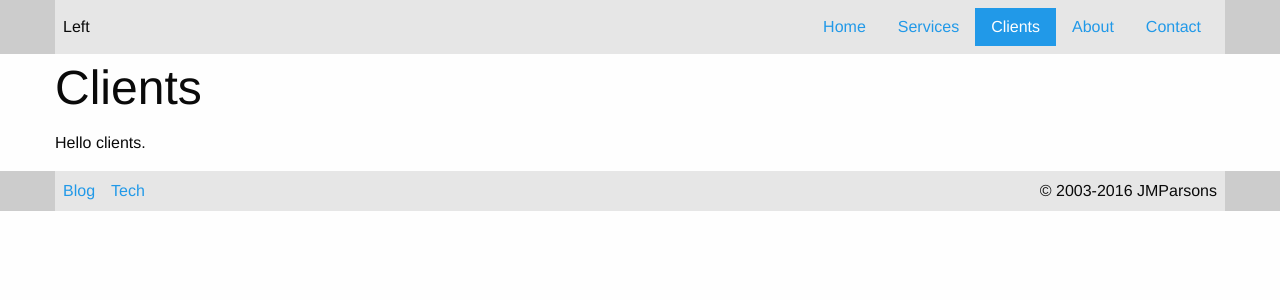
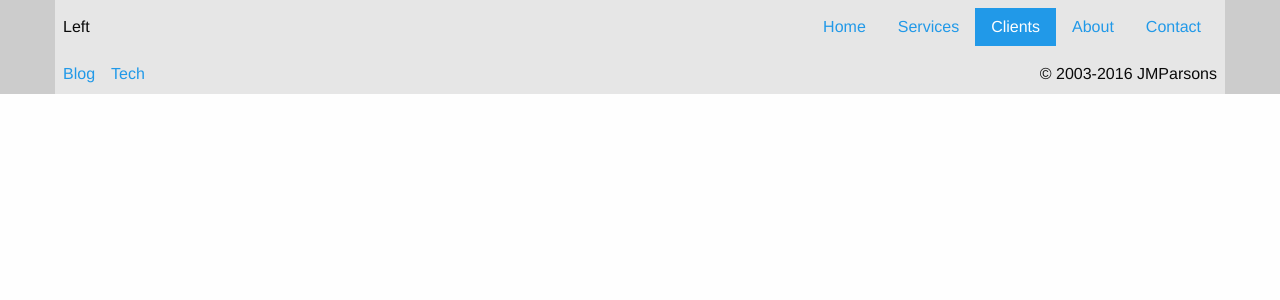
Before and after one commit to jmparsons/jmpweb-old-jekyll, a Jekyll site: the page built from clients.md, in a window 1280 px wide. Shown: the top 300 px of the page. Built offline with Jekyll 4.4.1, drawn with Linux system fonts in a browser that asks for light colours.

Commit message:
Cleaning up sections, changed about image to 100 percent width.

```diff
--- a/_layouts/about.html
+++ b/_layouts/about.html
@@ -10,7 +10,7 @@ layout: default
         {{ content }}
       </div>
       <div class="columns">
-        <img src="/assets/img/train.gif" width="360" height="639">
+        <img src="/assets/img/train.gif" width="100%">
       </div>
     </div>
 
--- a/clients.md
+++ b/clients.md
@@ -3,5 +3,3 @@ layout: page
 title: Clients
 permalink: /clients/
 ---
-# Clients
-Hello clients.
```
Also changed, not shown: contact.md (+0 -2 lines), index.md (+0 -2 lines), services.md (+0 -1 lines).
